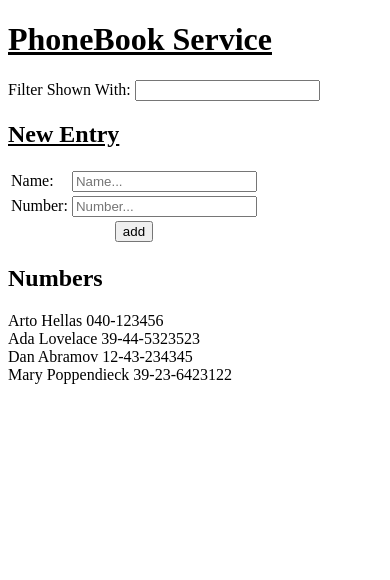
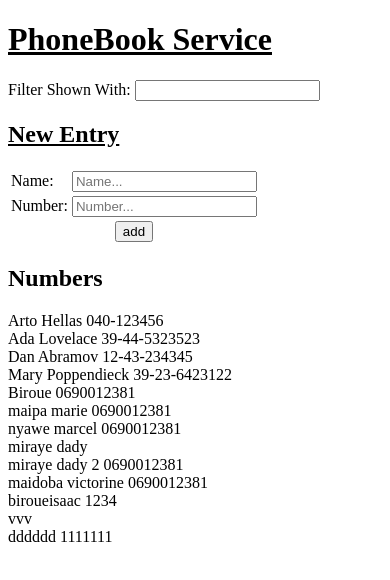
Before and after one commit to biroue10/Full-Stack-Open-Exercises-2023, a React (Create React App) app in the folder part02/phonebook/: page / in a window 390 px wide. Shown: the top 580 px of the page. Built offline with nearby package versions, Linux system fonts and the light colour scheme; data requests are answered from the project's data file.

Commit message:
2.12: The Phonebook step7

```diff
--- a/part02/phonebook/db.json
+++ b/part02/phonebook/db.json
@@ -19,6 +19,56 @@
       "name": "Mary Poppendieck",
       "number": "39-23-6423122",
       "id": 4
+    },
+    {
+      "name": "Biroue",
+      "number": "0690012381",
+      "id": 5
+    },
+    {
+      "name": "maipa marie",
+      "number": "0690012381",
+      "id": 6
+    },
+    {
+      "name": "nyawe marcel",
+      "number": "0690012381",
+      "id": 7
+    },
+    {
+      "name": "miraye",
+      "number": "dady",
+      "id": 8
+    },
+    {
+      "name": "miraye dady 2",
+      "number": "0690012381",
+      "id": 9
+    },
+    {
+      "name": "maidoba victorine",
+      "number": "0690012381",
+      "id": 10
+    },
+    {
+      "name": "biroueisaac",
+      "number": "1234",
+      "id": 11
+    },
+    {
+      "name": "",
+      "number": "",
+      "id": 12
+    },
+    {
+      "name": "vvv",
+      "number": "",
+      "id": 13
+    },
+    {
+      "name": "dddddd",
+      "number": "1111111",
+      "id": 14
     }
   ]
 }
--- a/part02/phonebook/src/App.js
+++ b/part02/phonebook/src/App.js
@@ -1,7 +1,6 @@
 import axios from 'axios'
 import { useState, useEffect } from 'react'
 //Create a useEffect and fetch data from our Json Server
-
 //create our main header component
 const Header = ({ text }) => {
   return (
@@ -89,6 +88,13 @@ const App = () => {
     setPersons(persons.concat(noteObject))
     setNewName('')
     setNewNumber('')
+    //we are going to add element to our json server using axios with post method
+    axios
+      .post('http://localhost:3001/persons', noteObject)
+      .then(response => {
+        console.log('element has been sent succeffuly to the json server')
+      })
+
   }
   const handleNameChange = (event) => {
     setNewName(event.target.value)
```
